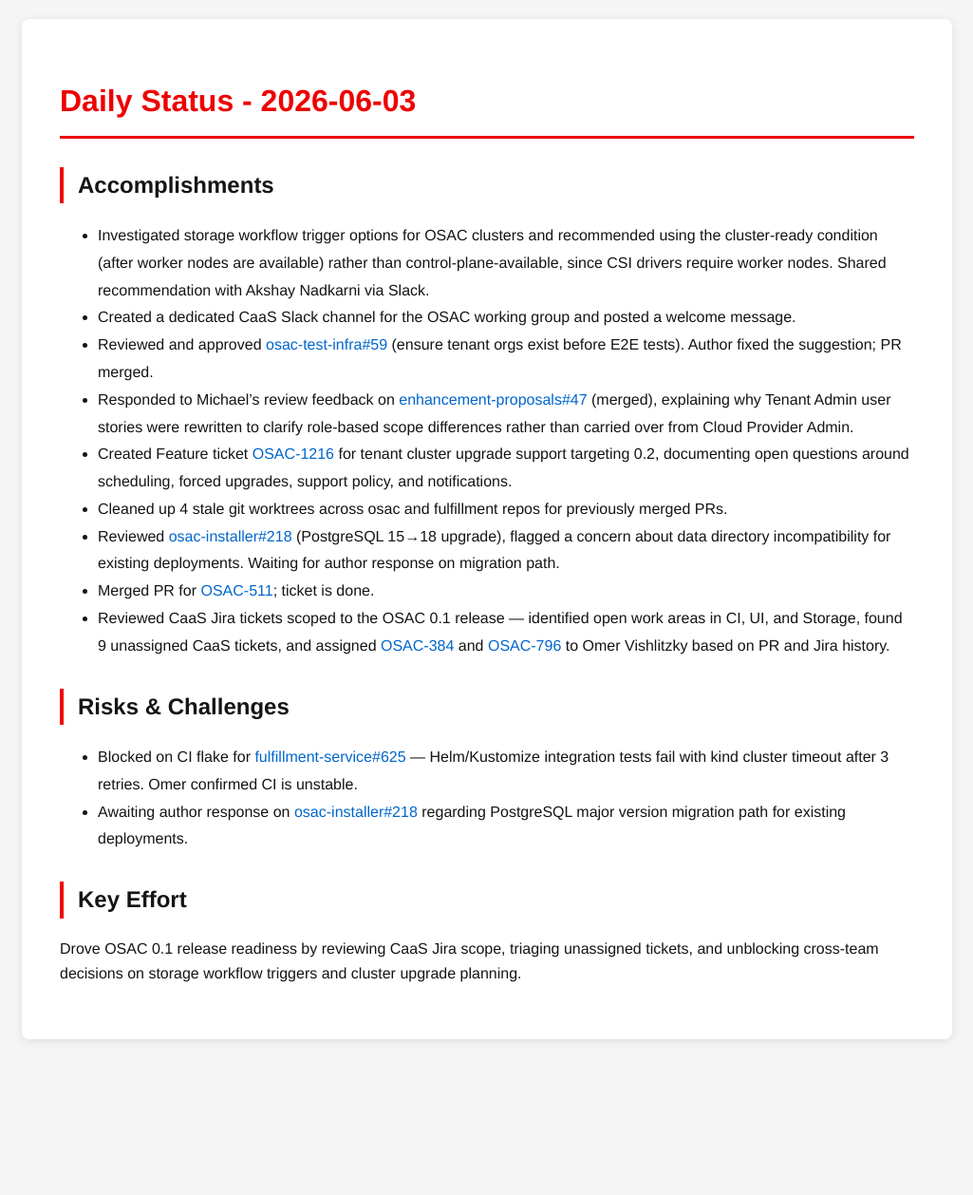
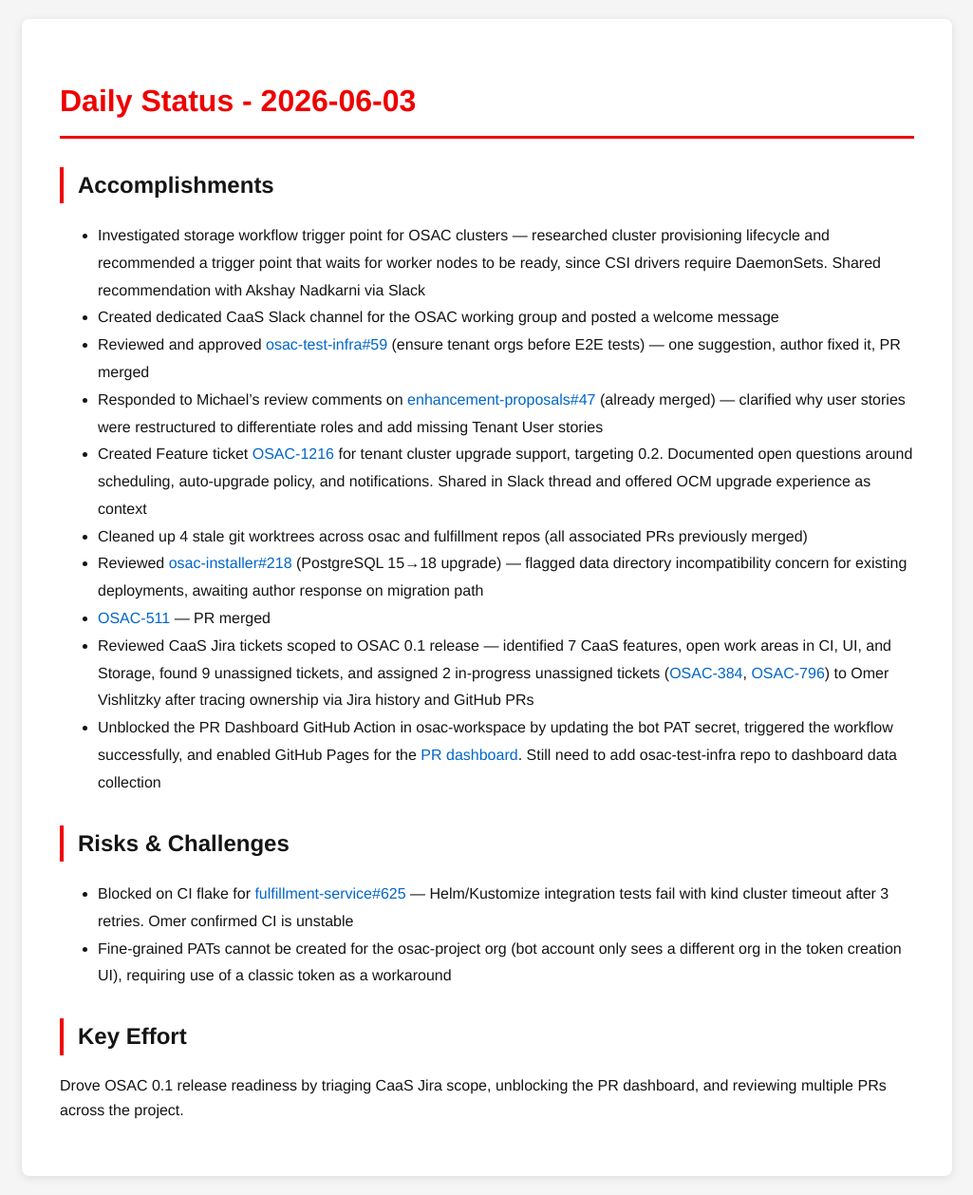
Before and after one commit to tzvatot/daily-status, a Jekyll site: the page built from 2026-06-03.md, in a window 1280 px wide. Shown: the whole page at 95% size, without its empty margins (127-1152 px from the left). Built offline with Jekyll 4.4.1, drawn with Linux system fonts in a browser that asks for light colours; before the commit the page ends 1114 px from its top, so only the background shows below that.

Commit message:
Daily status update - 2026-06-03

```diff
--- a/2026-06-03.md
+++ b/2026-06-03.md
@@ -7,19 +7,20 @@
 # Daily Status - 2026-06-03
 
 ## Accomplishments
-- Investigated storage workflow trigger options for OSAC clusters and recommended using the cluster-ready condition (after worker nodes are available) rather than control-plane-available, since CSI drivers require worker nodes. Shared recommendation with Akshay Nadkarni via Slack.
-- Created a dedicated CaaS Slack channel for the OSAC working group and posted a welcome message.
-- Reviewed and approved [osac-test-infra#59](https://github.com/osac-project/osac-test-infra/pull/59) (ensure tenant orgs exist before E2E tests). Author fixed the suggestion; PR merged.
-- Responded to Michael's review feedback on [enhancement-proposals#47](https://github.com/osac-project/enhancement-proposals/pull/47) (merged), explaining why Tenant Admin user stories were rewritten to clarify role-based scope differences rather than carried over from Cloud Provider Admin.
-- Created Feature ticket [OSAC-1216](https://redhat.atlassian.net/browse/OSAC-1216) for tenant cluster upgrade support targeting 0.2, documenting open questions around scheduling, forced upgrades, support policy, and notifications.
-- Cleaned up 4 stale git worktrees across osac and fulfillment repos for previously merged PRs.
-- Reviewed [osac-installer#218](https://github.com/osac-project/osac-installer/pull/218) (PostgreSQL 15→18 upgrade), flagged a concern about data directory incompatibility for existing deployments. Waiting for author response on migration path.
-- Merged PR for [OSAC-511](https://redhat.atlassian.net/browse/OSAC-511); ticket is done.
-- Reviewed CaaS Jira tickets scoped to the OSAC 0.1 release — identified open work areas in CI, UI, and Storage, found 9 unassigned CaaS tickets, and assigned [OSAC-384](https://redhat.atlassian.net/browse/OSAC-384) and [OSAC-796](https://redhat.atlassian.net/browse/OSAC-796) to Omer Vishlitzky based on PR and Jira history.
+- Investigated storage workflow trigger point for OSAC clusters — researched cluster provisioning lifecycle and recommended a trigger point that waits for worker nodes to be ready, since CSI drivers require DaemonSets. Shared recommendation with Akshay Nadkarni via Slack
+- Created dedicated CaaS Slack channel for the OSAC working group and posted a welcome message
+- Reviewed and approved [osac-test-infra#59](https://github.com/osac-project/osac-test-infra/pull/59) (ensure tenant orgs before E2E tests) — one suggestion, author fixed it, PR merged
+- Responded to Michael's review comments on [enhancement-proposals#47](https://github.com/osac-project/enhancement-proposals/pull/47) (already merged) — clarified why user stories were restructured to differentiate roles and add missing Tenant User stories
+- Created Feature ticket [OSAC-1216](https://redhat.atlassian.net/browse/OSAC-1216) for tenant cluster upgrade support, targeting 0.2. Documented open questions around scheduling, auto-upgrade policy, and notifications. Shared in Slack thread and offered OCM upgrade experience as context
+- Cleaned up 4 stale git worktrees across osac and fulfillment repos (all associated PRs previously merged)
+- Reviewed [osac-installer#218](https://github.com/osac-project/osac-installer/pull/218) (PostgreSQL 15→18 upgrade) — flagged data directory incompatibility concern for existing deployments, awaiting author response on migration path
+- [OSAC-511](https://redhat.atlassian.net/browse/OSAC-511) — PR merged
+- Reviewed CaaS Jira tickets scoped to OSAC 0.1 release — identified 7 CaaS features, open work areas in CI, UI, and Storage, found 9 unassigned tickets, and assigned 2 in-progress unassigned tickets ([OSAC-384](https://redhat.atlassian.net/browse/OSAC-384), [OSAC-796](https://redhat.atlassian.net/browse/OSAC-796)) to Omer Vishlitzky after tracing ownership via Jira history and GitHub PRs
+- Unblocked the PR Dashboard GitHub Action in osac-workspace by updating the bot PAT secret, triggered the workflow successfully, and enabled GitHub Pages for the [PR dashboard](https://osac-project.github.io/osac-workspace/pr-dashboard/). Still need to add osac-test-infra repo to dashboard data collection
 
 ## Risks & Challenges
-- Blocked on CI flake for [fulfillment-service#625](https://github.com/osac-project/fulfillment-service/pull/625) — Helm/Kustomize integration tests fail with kind cluster timeout after 3 retries. Omer confirmed CI is unstable.
-- Awaiting author response on [osac-installer#218](https://github.com/osac-project/osac-installer/pull/218) regarding PostgreSQL major version migration path for existing deployments.
+- Blocked on CI flake for [fulfillment-service#625](https://github.com/osac-project/fulfillment-service/pull/625) — Helm/Kustomize integration tests fail with kind cluster timeout after 3 retries. Omer confirmed CI is unstable
+- Fine-grained PATs cannot be created for the osac-project org (bot account only sees a different org in the token creation UI), requiring use of a classic token as a workaround
 
 ## Key Effort
-Drove OSAC 0.1 release readiness by reviewing CaaS Jira scope, triaging unassigned tickets, and unblocking cross-team decisions on storage workflow triggers and cluster upgrade planning.
+Drove OSAC 0.1 release readiness by triaging CaaS Jira scope, unblocking the PR dashboard, and reviewing multiple PRs across the project.
```
